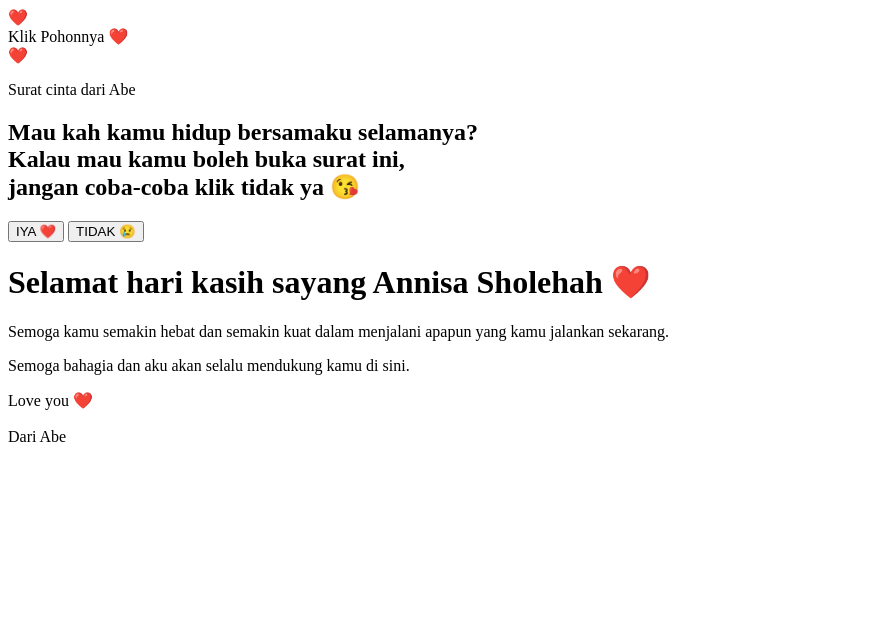
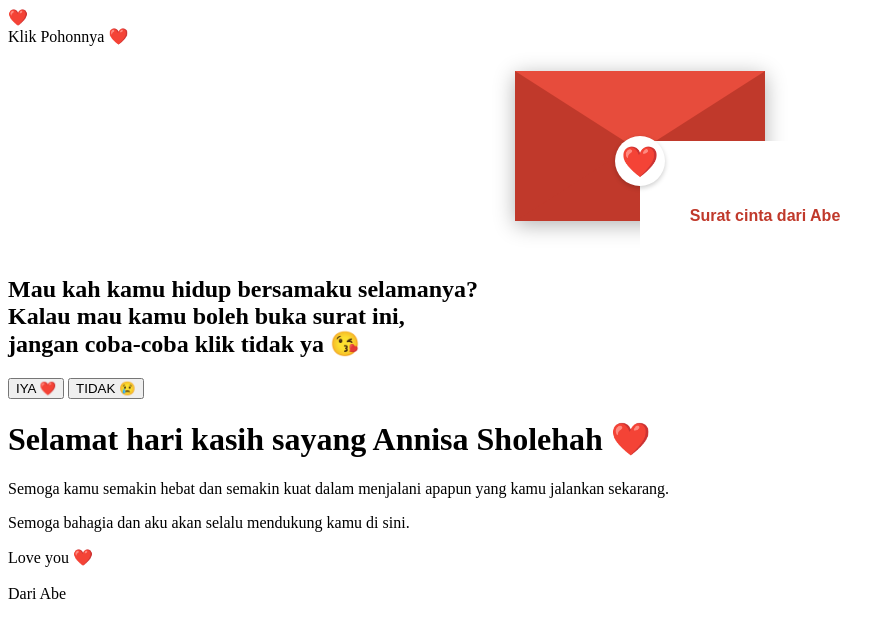
Before and after one commit to Beryliums/abe, a plain HTML site: page index.html in a window 1280 px wide. Shown: the whole page, without its empty margins (0-896 px from the left). Drawn offline with Linux system fonts and the light colour scheme.

Commit message:
Refactor HTML structure and update envelope section

```diff
--- a/index.html
+++ b/index.html
@@ -18,11 +18,15 @@
 </div>
 
 <div id="question-section" class="hidden">
-            <div class="envelope-container" id="envelope">
-                <div class="envelope-top"></div>
-                <div class="envelope-body">
-                    <span class="stamp">❤️</span>
-                    <p class="envelope-text">Surat cinta dari Abe</p>
+    <div class="envelope-wrapper" id="envelope">
+        <div class="envelope">
+            <div class="front">
+                <div class="card">
+                    <p>Surat cinta dari Abe</p>
+                </div>
+            </div>
+            <div class="flap"></div>
+            <div class="heart-seal">❤️</div>
         </div>
     </div>
 
```
Lines whose indentation alone changed are shown as unchanged.
